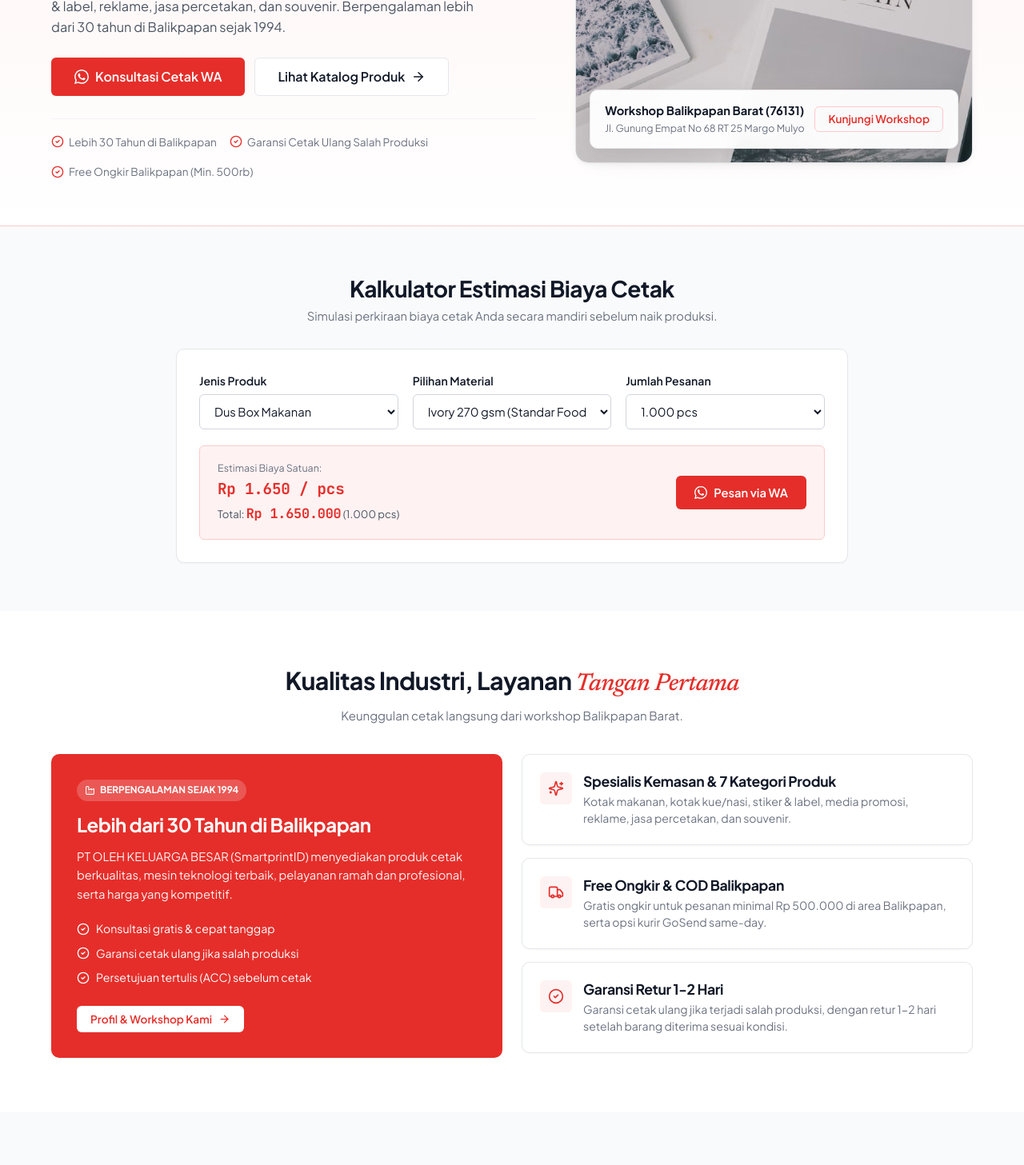
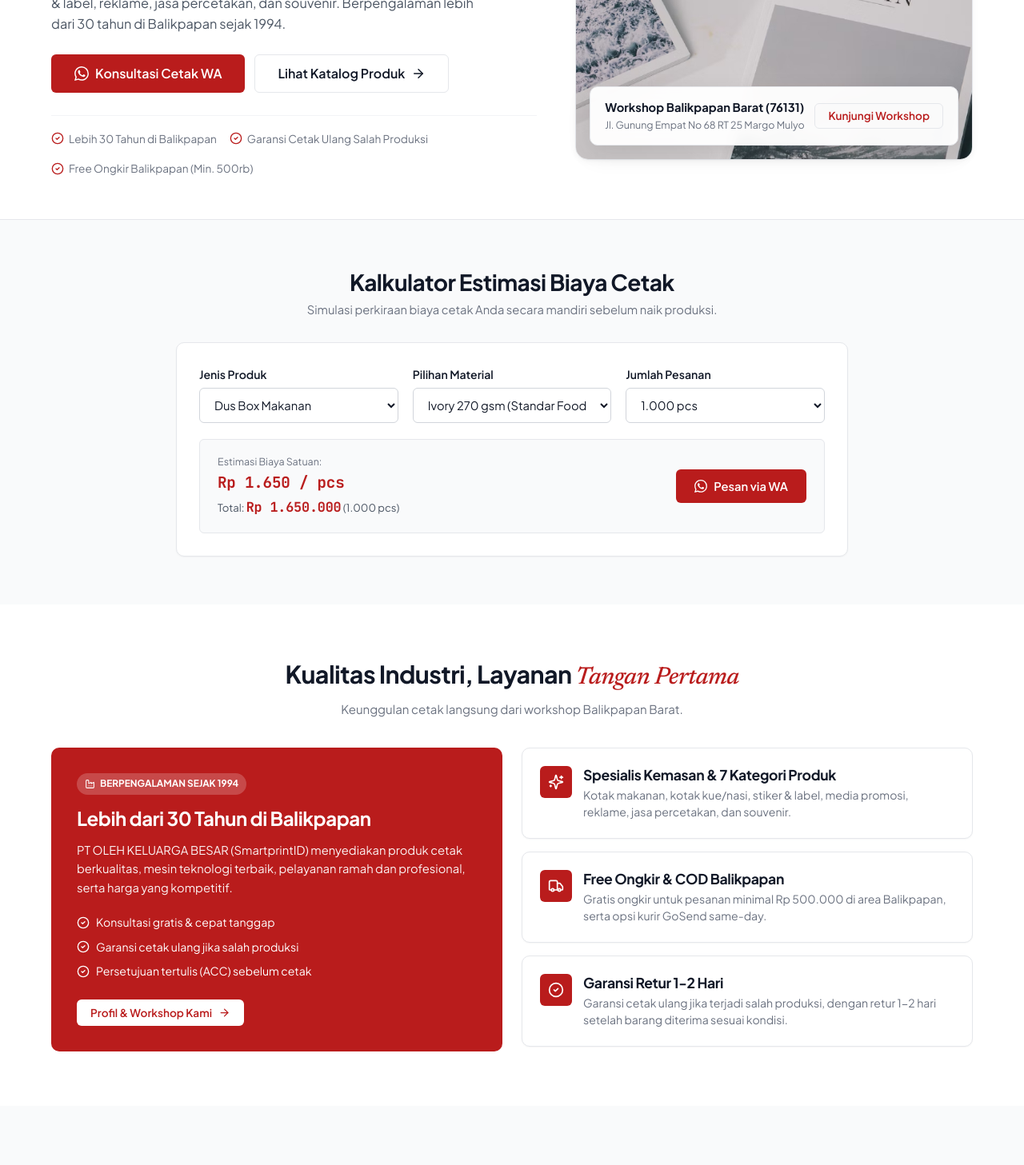
Before and after one commit to kendikadimas/smartprint, a React (Vite) app: page / in a window 1280 px wide. Shown: the part 400-1857 px from the top of the page at 80% size. Built offline with nearby package versions, Linux system fonts and the light colour scheme.

Commit message:
style: tone down brand red to #B91C1C, remove all gradients and 10% opacity tints, ensure pure white root background

```diff
--- a/src/index.css
+++ b/src/index.css
@@ -16,12 +16,10 @@
   --text-muted: #6B7280;    /* Slate Subtle */
   --text-inverse: #FFFFFF;
 
-  /* Smartprint Brand Red */
-  --primary: #E52E2A;
-  --primary-hover: #C5221F;
-  --primary-active: #9B1A18;
-  --primary-subtle: #FEF2F2;
-  --primary-border: #FECACA;
+  /* Smartprint Brand Red (Tone-down rich crimson, non-glaring) */
+  --primary: #B91C1C;
+  --primary-hover: #991B1B;
+  --primary-active: #7F1D1D;
 
   /* Status Colors */
   --success: #059669;
@@ -178,11 +176,12 @@ h1, h2, h3, h4, h5, h6 {
 .btn-outline-primary {
   background-color: transparent;
   color: var(--primary);
-  border-color: var(--primary-border);
+  border-color: var(--border-medium);
 }
 
 .btn-outline-primary:hover {
-  background-color: var(--primary-subtle);
+  background-color: var(--primary);
+  color: #FFFFFF;
   border-color: var(--primary);
 }
 
@@ -231,9 +230,8 @@ h1, h2, h3, h4, h5, h6 {
 }
 
 .badge-red {
-  background-color: var(--primary-subtle);
-  color: var(--primary);
-  border: 1px solid var(--primary-border);
+  background-color: var(--primary);
+  color: #FFFFFF;
 }
 
 .badge-neutral {
@@ -267,9 +265,9 @@ h1, h2, h3, h4, h5, h6 {
 
 /* Page Hero */
 .page-hero {
-  padding: 52px 0 44px;
-  background: linear-gradient(180deg, var(--primary-subtle) 0%, #FFFFFF 100%);
-  border-bottom: 1px solid var(--primary-border);
+  padding: 48px 0 36px;
+  background-color: #FFFFFF;
+  border-bottom: 1px solid var(--border-medium);
   margin-bottom: 48px;
 }
 
@@ -337,7 +335,7 @@ h1, h2, h3, h4, h5, h6 {
 .form-control:focus, .search-input:focus {
   outline: none;
   border-color: var(--primary);
-  box-shadow: 0 0 0 3px var(--primary-subtle);
+  box-shadow: 0 0 0 3px rgba(185, 28, 28, 0.15);
 }
 
 /* Search Bar Component */
@@ -557,7 +555,9 @@ h1, h2, h3, h4, h5, h6 {
 }
 
 .mobile-nav-drawer .nav-link.active {
-  background-color: var(--primary-subtle);
+  background-color: var(--bg-subtle);
+  color: var(--primary);
+  font-weight: 700;
 }
 
 .mobile-nav-drawer .nav-link.active::after {
@@ -568,7 +568,7 @@ h1, h2, h3, h4, h5, h6 {
 .site-footer {
   margin-top: auto;
   background-color: var(--bg-subtle);
-  border-top: 4px solid var(--primary);
+  border-top: 1px solid var(--border-medium);
   padding: 64px 0 32px;
 }
 
--- a/src/pages/HomePage.tsx
+++ b/src/pages/HomePage.tsx
@@ -39,7 +39,7 @@ export default function HomePage() {
   return (
     <main>
       {/* 1. Hero Section */}
-      <section style={{ padding: '64px 0 56px', background: 'linear-gradient(180deg, var(--primary-subtle) 0%, #FFFFFF 100%)', borderBottom: '1px solid var(--primary-border)' }}>
+      <section style={{ padding: '60px 0 52px', backgroundColor: '#FFFFFF', borderBottom: '1px solid var(--border-medium)' }}>
         <div className="container">
           <div style={{ display: 'grid', gridTemplateColumns: '1.1fr 0.9fr', gap: 48, alignItems: 'center' }}>
             <div>
@@ -226,10 +226,10 @@ export default function HomePage() {
 
               {/* Result Banner */}
               <div style={{
-                backgroundColor: 'var(--primary-subtle)',
+                backgroundColor: 'var(--bg-subtle)',
                 borderRadius: 'var(--radius-sm)',
                 padding: '18px 22px',
-                border: '1px solid var(--primary-border)',
+                border: '1px solid var(--border-medium)',
                 display: 'flex',
                 justifyContent: 'space-between',
                 alignItems: 'center',
@@ -324,7 +324,7 @@ export default function HomePage() {
             <div style={{ display: 'flex', flexDirection: 'column', gap: 16 }}>
               <div className="card" style={{ padding: 22 }}>
                 <div style={{ display: 'flex', gap: 14 }}>
-                  <div style={{ width: 40, height: 40, borderRadius: 'var(--radius-sm)', backgroundColor: 'var(--primary-subtle)', display: 'flex', alignItems: 'center', justifyContent: 'center', color: 'var(--primary)', flexShrink: 0 }}>
+                  <div style={{ width: 40, height: 40, borderRadius: 'var(--radius-sm)', backgroundColor: 'var(--primary)', display: 'flex', alignItems: 'center', justifyContent: 'center', color: '#FFFFFF', flexShrink: 0 }}>
                     <Sparkles size={20} />
                   </div>
                   <div>
@@ -338,7 +338,7 @@ export default function HomePage() {
 
               <div className="card" style={{ padding: 22 }}>
                 <div style={{ display: 'flex', gap: 14 }}>
-                  <div style={{ width: 40, height: 40, borderRadius: 'var(--radius-sm)', backgroundColor: 'var(--primary-subtle)', display: 'flex', alignItems: 'center', justifyContent: 'center', color: 'var(--primary)', flexShrink: 0 }}>
+                  <div style={{ width: 40, height: 40, borderRadius: 'var(--radius-sm)', backgroundColor: 'var(--primary)', display: 'flex', alignItems: 'center', justifyContent: 'center', color: '#FFFFFF', flexShrink: 0 }}>
                     <Truck size={20} />
                   </div>
                   <div>
@@ -352,7 +352,7 @@ export default function HomePage() {
 
               <div className="card" style={{ padding: 22 }}>
                 <div style={{ display: 'flex', gap: 14 }}>
-                  <div style={{ width: 40, height: 40, borderRadius: 'var(--radius-sm)', backgroundColor: 'var(--primary-subtle)', display: 'flex', alignItems: 'center', justifyContent: 'center', color: 'var(--primary)', flexShrink: 0 }}>
+                  <div style={{ width: 40, height: 40, borderRadius: 'var(--radius-sm)', backgroundColor: 'var(--primary)', display: 'flex', alignItems: 'center', justifyContent: 'center', color: '#FFFFFF', flexShrink: 0 }}>
                     <CheckCircle2 size={20} />
                   </div>
                   <div>
--- a/src/pages/KatalogPage.tsx
+++ b/src/pages/KatalogPage.tsx
@@ -172,8 +172,8 @@ export default function KatalogPage() {
         {/* Custom Order Box */}
         <div className="card" style={{
           marginTop: 48,
-          backgroundColor: 'var(--primary-subtle)',
-          border: '1px solid var(--primary-border)',
+          backgroundColor: 'var(--bg-subtle)',
+          border: '1px solid var(--border-medium)',
           display: 'flex',
           justifyContent: 'space-between',
           alignItems: 'center',
--- a/src/pages/KontakPage.tsx
+++ b/src/pages/KontakPage.tsx
@@ -172,7 +172,7 @@ export default function KontakPage() {
             </div>
 
             {/* Kebijakan Layanan Card */}
-            <div className="card" style={{ padding: 22, backgroundColor: 'var(--primary-subtle)', border: '1px solid var(--primary-border)' }}>
+            <div className="card" style={{ padding: 22, backgroundColor: 'var(--bg-subtle)', border: '1px solid var(--border-medium)' }}>
               <h4 style={{ fontSize: '1rem', marginBottom: 8, color: 'var(--primary)' }}>Kebijakan &amp; Garansi Toko</h4>
               <ul style={{ paddingLeft: 18, fontSize: '0.84rem', color: 'var(--text-body)', display: 'flex', flexDirection: 'column', gap: 6 }}>
                 <li><strong>Free Ongkir:</strong> Min. order Rp 500.000 (wilayah Balikpapan).</li>
```
